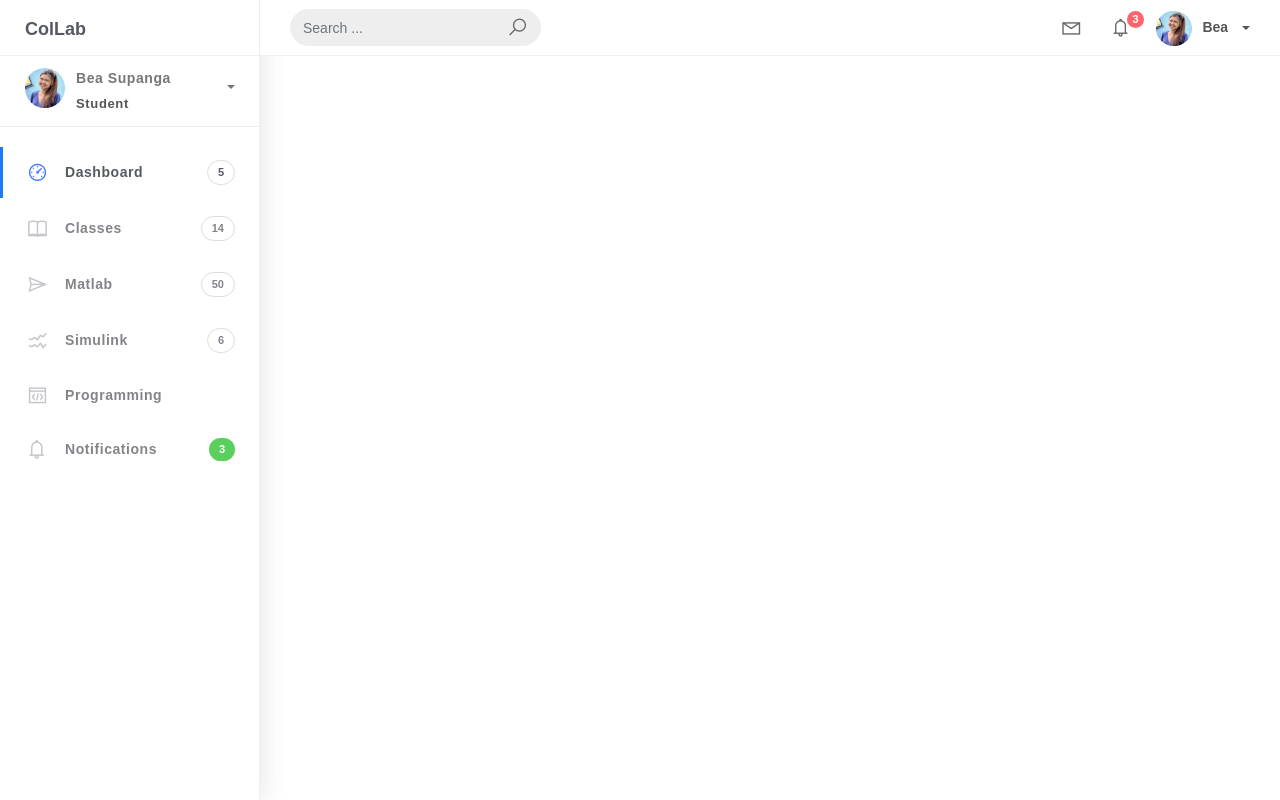
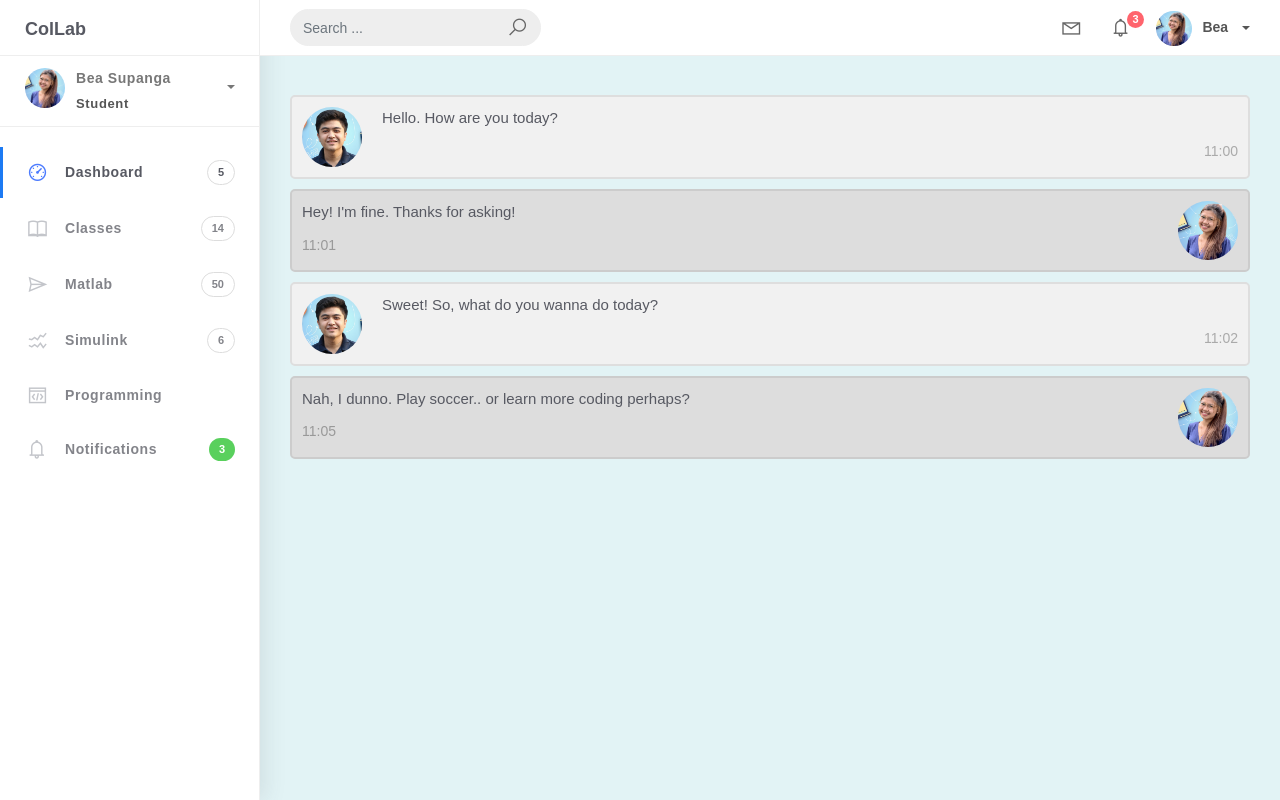
Before and after one commit to bearosari/aws-collab, a Django app: page /notifications/ in a window 1280 px wide. Run offline with Django 3.2, Linux system fonts and the light colour scheme; some libraries are stand-ins or nearby versions.

Commit message:
Chat style added
Ryan and Bea Convo

```diff
--- a/col/accounts/templates/accounts/base.html
+++ b/col/accounts/templates/accounts/base.html
@@ -21,7 +21,7 @@
             {% comment %} Start of Nav Bar {% endcomment %}
             <div class="main-header">
                 <div class="logo-header">
-                    <a href="index.html" class="logo">
+                    <a href="{% url 'home'%}" class="logo">
                         ColLab
                     </a>
                     <button class="navbar-toggler sidenav-toggler ml-auto" type="button" data-toggle="collapse" data-target="collapse" aria-controls="sidebar" aria-expanded="false" aria-label="Toggle navigation">
--- a/col/accounts/templates/accounts/notif.html
+++ b/col/accounts/templates/accounts/notif.html
@@ -2,8 +2,91 @@
 {% load static %}
 
 {% block header %}
-    <h1>Notifications/h1>
+    <h1>Notifications</h1>
 {% endblock %}
 
 {% block body %}
+
+<style type="text/css">
+	/* Chat containers */
+.container {
+  border: 2px solid #dedede;
+  background-color: #f1f1f1;
+  border-radius: 5px;
+  padding: 10px;
+  margin: 10px 0;
+}
+
+/* Darker chat container */
+.darker {
+  border-color: #ccc;
+  background-color: #ddd;
+}
+
+/* Clear floats */
+.container::after {
+  content: "";
+  clear: both;
+  display: table;
+}
+
+/* Style images */
+.container img {
+  float: left;
+  max-width: 60px;
+  width: 100%;
+  margin-right: 20px;
+  border-radius: 50%;
+}
+
+/* Style the right image */
+.container img.right {
+  float: right;
+  margin-left: 20px;
+  margin-right:0;
+}
+
+/* Style time text */
+.time-right {
+  float: right;
+  color: #aaa;
+}
+
+/* Style time text */
+.time-left {
+  float: left;
+  color: #999;
+}
+</style>
+
+<div class="main-panel">
+				<div class="content">
+					<div class="container-fluid">
+
+						<div class="container">
+						  <img src="https://dfq1ddyj8pri4.cloudfront.net/img/zach.jpg" alt="Avatar">
+						  <p>Hello. How are you today?</p>
+						  <span class="time-right">11:00</span>
+						</div>
+
+						<div class="container darker">
+						  <img src="https://dfq1ddyj8pri4.cloudfront.net/img/bea.jpg" alt="Avatar" class="right">
+						  <p>Hey! I'm fine. Thanks for asking!</p>
+						  <span class="time-left">11:01</span>
+						</div>
+
+						<div class="container">
+						  <img src="https://dfq1ddyj8pri4.cloudfront.net/img/zach.jpg" alt="Avatar">
+						  <p>Sweet! So, what do you wanna do today?</p>
+						  <span class="time-right">11:02</span>
+						</div>
+
+						<div class="container darker">
+						  <img src="https://dfq1ddyj8pri4.cloudfront.net/img/bea.jpg" alt="Avatar" class="right">
+						  <p>Nah, I dunno. Play soccer.. or learn more coding perhaps?</p>
+						  <span class="time-left">11:05</span>
+						</div>
+					</div>
+				</div>
+			</div>
 {% endblock %}
```
